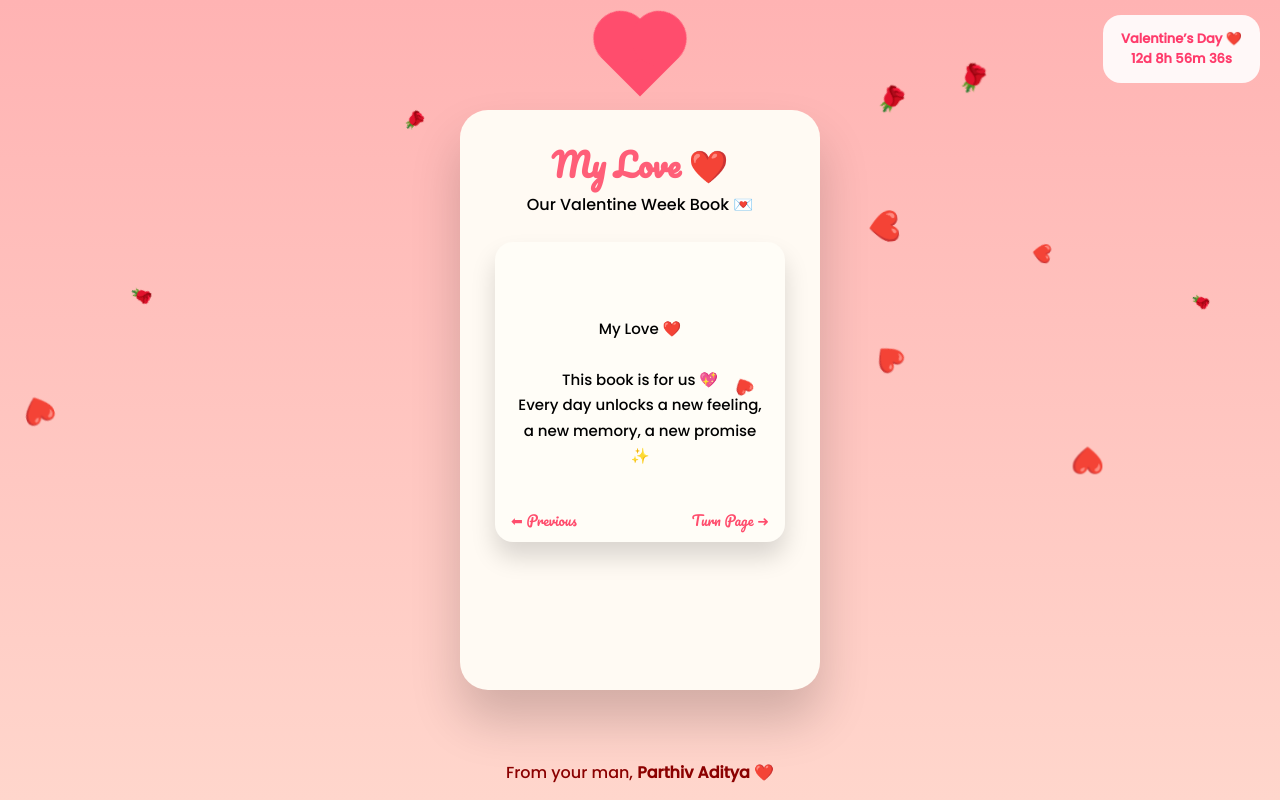
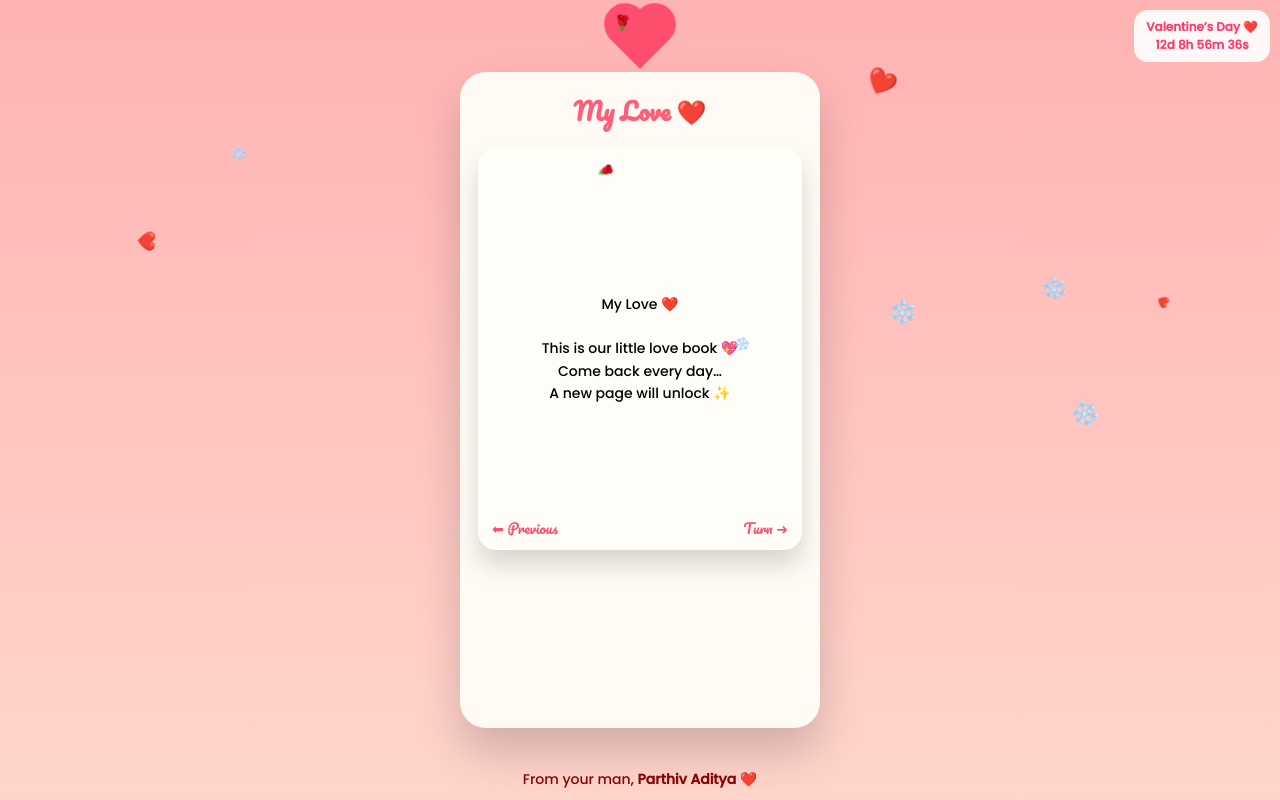
Before and after one commit to ParthivAditya/valentins-day-site, a plain HTML site: page index.html in a window 1280 px wide. Drawn offline with Linux system fonts and the light colour scheme.

Commit message:
Update index.html

```diff
--- a/index.html
+++ b/index.html
@@ -2,12 +2,14 @@
 <html lang="en">
 <head>
 <meta charset="UTF-8">
-<title>Love Book ❤️</title>
+<meta name="viewport" content="width=device-width, initial-scale=1.0">
+<title>Our Love ❤️</title>
 
 <link href="https://fonts.googleapis.com/css2?family=Pacifico&family=Poppins:wght@300;500&display=swap" rel="stylesheet">
 
 <style>
 *{margin:0;padding:0;box-sizing:border-box}
+
 body{
   height:100vh;
   overflow:hidden;
@@ -15,43 +17,42 @@ body{
   font-family:'Poppins',sans-serif;
 }
 
-/* Top countdown */
+/* Countdown top */
 #countdown{
   position:fixed;
-  top:15px;
-  right:20px;
+  top:10px;
+  right:10px;
   background:rgba(255,255,255,.9);
-  padding:14px 18px;
-  border-radius:18px;
-  font-size:13px;
+  padding:8px 12px;
+  border-radius:14px;
+  font-size:12px;
   font-weight:600;
   color:#ff3b6b;
-  z-index:10;
+  z-index:20;
   text-align:center;
 }
 
-/* Heart */
+/* Beating heart */
 .top-heart{
   position:fixed;
-  top:30px;
+  top:18px;
   left:50%;
   transform:translateX(-50%) rotate(-45deg);
-  width:55px;height:55px;
+  width:42px;height:42px;
   background:#ff4d6d;
-  animation:beat 2.5s infinite;
+  animation:beat 2.6s infinite;
 }
 .top-heart::before,.top-heart::after{
   content:"";
-  width:55px;height:55px;
+  width:42px;height:42px;
   background:#ff4d6d;
   border-radius:50%;
   position:absolute;
 }
-.top-heart::before{top:-27px}
-.top-heart::after{left:27px}
-
+.top-heart::before{top:-21px}
+.top-heart::after{left:21px}
 @keyframes beat{
-  50%{transform:translateX(-50%) rotate(-45deg) scale(1.05)}
+  50%{transform:translateX(-50%) rotate(-45deg) scale(1.08)}
 }
 
 /* Card */
@@ -59,42 +60,55 @@ body{
   position:absolute;
   top:50%;left:50%;
   transform:translate(-50%,-50%);
-  width:360px;height:580px;
+  width:92vw;
+  max-width:360px;
+  height:82vh;
   background:#fffaf3;
-  border-radius:28px;
-  padding:26px;
-  box-shadow:0 30px 50px rgba(0,0,0,.18);
+  border-radius:26px;
+  padding:18px;
+  box-shadow:0 25px 45px rgba(0,0,0,.18);
   text-align:center;
 }
+
 .card h1{
   font-family:'Pacifico',cursive;
   color:#ff5e78;
+  font-size:24px;
 }
 
 /* Book */
 .book{
-  margin:25px auto;
-  width:290px;height:300px;
+  margin-top:15px;
+  width:100%;
+  height:65%;
   background:#fffdf7;
   border-radius:18px;
   overflow:hidden;
   box-shadow:0 15px 25px rgba(0,0,0,.15);
   position:relative;
 }
+
 .pages{
   display:flex;
   height:100%;
-  transition:transform .8s ease;
+  transition:transform .7s ease;
 }
+
 .page{
   min-width:100%;
-  padding:22px;
+  padding:18px;
   display:flex;
+  flex-direction:column;
   align-items:center;
   justify-content:center;
-  text-align:center;
-  font-size:15px;
-  line-height:1.7;
+  font-size:14px;
+  line-height:1.6;
+  transition:filter .6s ease;
+}
+
+/* BLUR LOCK */
+.locked{
+  filter:blur(6px);
 }
 
 /* Turn text */
@@ -106,25 +120,25 @@ body{
   color:#ff4d6d;
   cursor:pointer;
 }
-.turn.next{right:16px}
-.turn.prev{left:16px}
+.turn.prev{left:14px}
+.turn.next{right:14px}
 
-/* Floating */
-.float,.fall{
+/* Floating items */
+.fall{
   position:absolute;
-  animation:move linear infinite;
+  animation:fall linear infinite;
 }
-@keyframes move{
+@keyframes fall{
   to{transform:translateY(110vh) rotate(360deg)}
 }
 
 /* Footer */
 footer{
   position:fixed;
-  bottom:15px;
+  bottom:10px;
   width:100%;
   text-align:center;
-  font-size:16px;
+  font-size:14px;
   color:#8b0000;
 }
 </style>
@@ -137,30 +151,29 @@ footer{
 
 <div class="card">
 <h1>My Love ❤️</h1>
-<p>Our Valentine Week Book 💌</p>
 
 <div class="book">
 <div class="pages" id="pages">
 
 <div class="page">
 My Love ❤️<br><br>
-This book is for us 💖<br>
-Every day unlocks a new feeling,<br>
-a new memory, a new promise ✨
+This is our little love book 💖<br>
+Come back every day…<br>
+A new page will unlock ✨
 </div>
 
-<div class="page" id="rose"></div>
-<div class="page" id="propose"></div>
-<div class="page" id="choco"></div>
-<div class="page" id="teddy"></div>
-<div class="page" id="promise"></div>
-<div class="page" id="kiss"></div>
-<div class="page" id="valentine"></div>
+<div class="page locked" data-date="2026-02-07">🌹 Rose Day<br><span id="rose"></span></div>
+<div class="page locked" data-date="2026-02-08">💍 Propose Day<br><span id="propose"></span></div>
+<div class="page locked" data-date="2026-02-09">🍫 Chocolate Day<br><span id="choco"></span></div>
+<div class="page locked" data-date="2026-02-10">🧸 Teddy Day<br><span id="teddy"></span></div>
+<div class="page locked" data-date="2026-02-11">🤝 Promise Day<br><span id="promise"></span></div>
+<div class="page locked" data-date="2026-02-13">💋 Kiss Day<br><span id="kiss"></span></div>
+<div class="page locked" data-date="2026-02-14">❤️ Valentine’s Day<br><span id="valentine"></span></div>
 
 </div>
 
 <div class="turn prev" onclick="prevPage()">⬅ Previous</div>
-<div class="turn next" onclick="nextPage()">Turn Page ➜</div>
+<div class="turn next" onclick="nextPage()">Turn ➜</div>
 
 </div>
 </div>
@@ -168,66 +181,71 @@ a new memory, a new promise ✨
 <footer>From your man, <b>Parthiv Aditya</b> ❤️</footer>
 
 <script>
-const days={
-  rose:new Date("2026-02-07T00:00:00"),
-  propose:new Date("2026-02-08T00:00:00"),
-  choco:new Date("2026-02-09T00:00:00"),
-  teddy:new Date("2026-02-10T00:00:00"),
-  promise:new Date("2026-02-11T00:00:00"),
-  kiss:new Date("2026-02-13T00:00:00"),
-  valentine:new Date("2026-02-14T00:00:00")
+const dates={
+  rose:"2026-02-07",
+  propose:"2026-02-08",
+  choco:"2026-02-09",
+  teddy:"2026-02-10",
+  promise:"2026-02-11",
+  kiss:"2026-02-13",
+  valentine:"2026-02-14"
 };
 
-function timeLeft(target){
-  const diff=target-new Date();
-  if(diff<=0) return "Today 💖";
-  const d=Math.floor(diff/86400000);
-  const h=Math.floor(diff%86400000/3600000);
-  const m=Math.floor(diff%3600000/60000);
-  const s=Math.floor(diff%60000/1000);
-  return `${d}d ${h}h ${m}m ${s}s`;
+function timeLeft(d){
+  const diff=new Date(d)-new Date();
+  if(diff<=0) return "Unlocked ❤️";
+  const D=Math.floor(diff/86400000);
+  const H=Math.floor(diff%86400000/3600000);
+  const M=Math.floor(diff%3600000/60000);
+  const S=Math.floor(diff%60000/1000);
+  return `${D}d ${H}h ${M}m ${S}s`;
 }
 
 setInterval(()=>{
-  countdown.innerHTML=
-  "Valentine’s Day ❤️<br>"+timeLeft(days.valentine);
+  countdown.innerHTML="Valentine’s Day ❤️<br>"+timeLeft(dates.valentine);
 
-  rose.innerHTML="🌹 Rose Day<br>"+timeLeft(days.rose);
-  propose.innerHTML="💍 Propose Day<br>"+timeLeft(days.propose);
-  choco.innerHTML="🍫 Chocolate Day<br>"+timeLeft(days.choco);
-  teddy.innerHTML="🧸 Teddy Day<br>"+timeLeft(days.teddy);
-  promise.innerHTML="🤝 Promise Day<br>"+timeLeft(days.promise);
-  kiss.innerHTML="💋 Kiss Day<br>"+timeLeft(days.kiss);
-  valentine.innerHTML="❤️ Valentine’s Day<br>"+timeLeft(days.valentine);
+  rose.innerText=timeLeft(dates.rose);
+  propose.innerText=timeLeft(dates.propose);
+  choco.innerText=timeLeft(dates.choco);
+  teddy.innerText=timeLeft(dates.teddy);
+  promise.innerText=timeLeft(dates.promise);
+  kiss.innerText=timeLeft(dates.kiss);
+  valentine.innerText=timeLeft(dates.valentine);
+
+  document.querySelectorAll(".page[data-date]").forEach(p=>{
+    if(new Date() >= new Date(p.dataset.date)){
+      p.classList.remove("locked");
+    }
+  });
 },1000);
 
-let page=0;
+/* Page navigation */
+let index=0;
 const pages=document.getElementById("pages");
-
 function nextPage(){
-  if(page<pages.children.length-1){
-    page++;
-    pages.style.transform=`translateX(-${page*100}%)`;
+  if(index<pages.children.length-1){
+    index++;
+    pages.style.transform=`translateX(-${index*100}%)`;
   }
 }
 function prevPage(){
-  if(page>0){
-    page--;
-    pages.style.transform=`translateX(-${page*100}%)`;
+  if(index>0){
+    index--;
+    pages.style.transform=`translateX(-${index*100}%)`;
   }
 }
 
-/* Hearts, snow, petals */
+/* Floating hearts / snow / petals */
 setInterval(()=>{
   const e=document.createElement("div");
-  e.className=Math.random()>.5?"float":"fall";
-  e.innerHTML=Math.random()>.6?"❤️":Math.random()>.5?"❄️":"🌹";
+  e.className="fall";
+  e.innerHTML=Math.random()>.66?"❤️":Math.random()>.5?"❄️":"🌹";
   e.style.left=Math.random()*100+"vw";
-  e.style.fontSize=(12+Math.random()*18)+"px";
-  e.style.animationDuration=(5+Math.random()*6)+"s";
+  e.style.fontSize=(10+Math.random()*16)+"px";
+  e.style.animationDuration=(6+Math.random()*6)+"s";
   document.body.appendChild(e);
   setTimeout(()=>e.remove(),12000);
-},420);
+},500);
 </script>
 
 </body>
```
